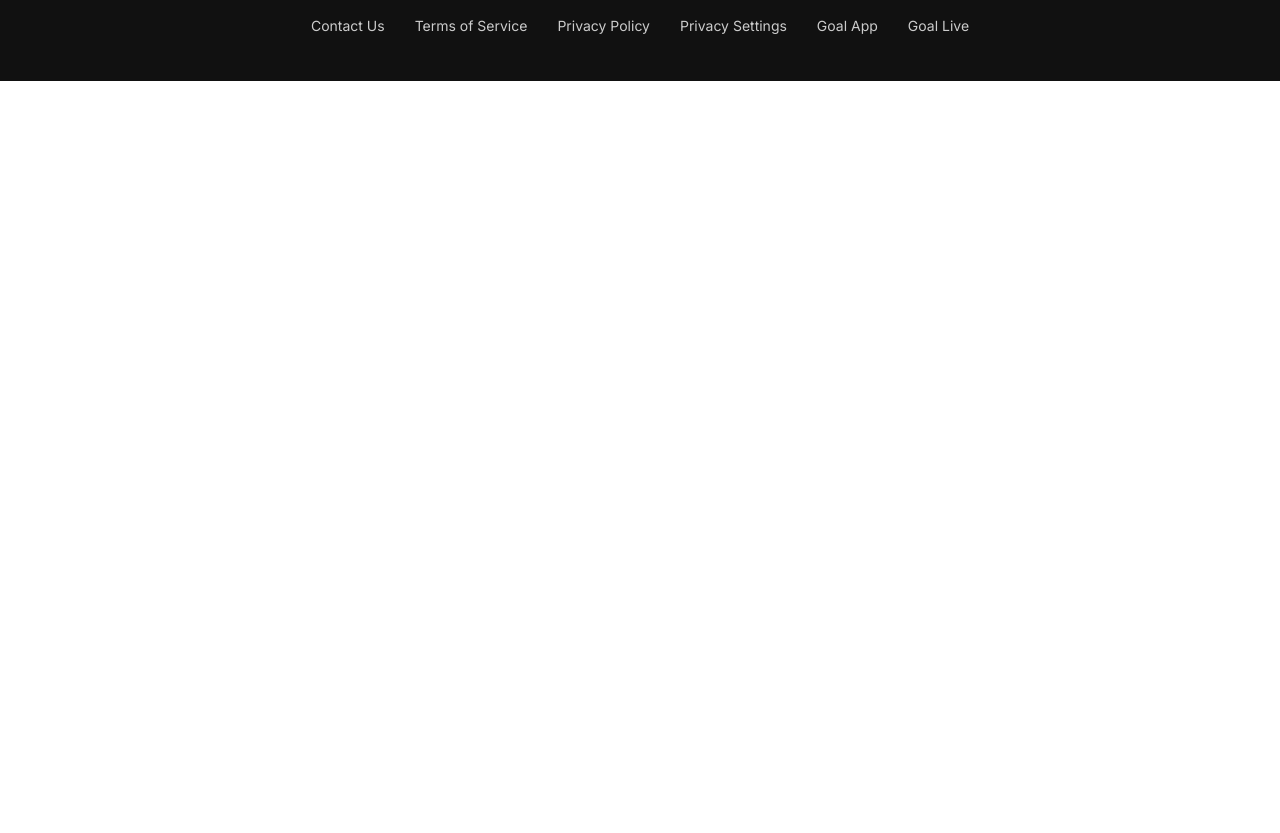
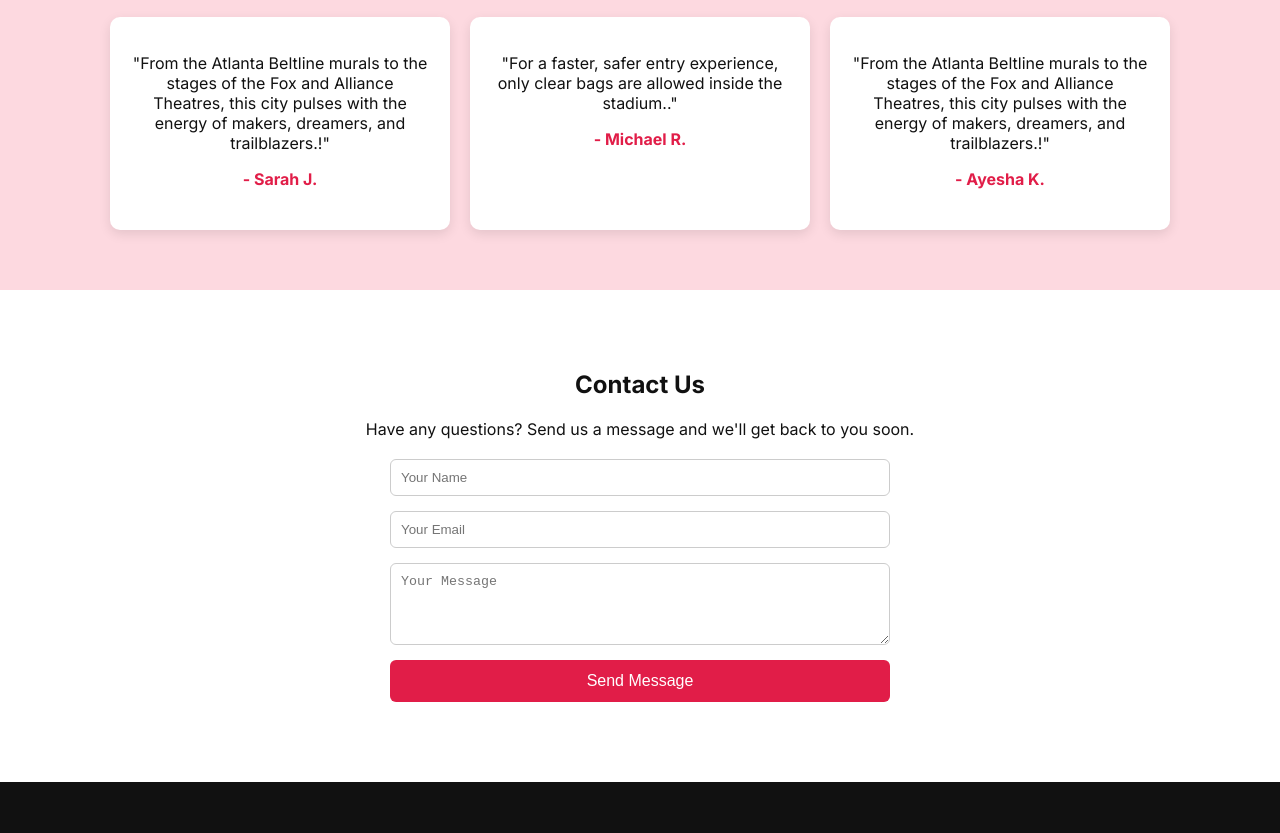
Before and after one commit to nahiyankhan55/B12_c3_fifa_world_cup, a plain HTML site: page worldcup.html in a window 1280 px wide. Shown: the part 1693-2526 px from the top of the page. Before the commit the page ends 1774 px from the top, so only its background shows below. Drawn offline with Linux system fonts and the light colour scheme.

Commit message:
make Testimonials Section and contact section

```diff
--- a/styles/style.css
+++ b/styles/style.css
@@ -1,6 +1,6 @@
 body {
   margin: 0;
-  font-family: 'Inter', sans-serif;
+  font-family: "Inter", sans-serif;
   background: #fff;
   color: #111;
 }
@@ -128,6 +128,30 @@ body {
   justify-content: space-between;
 }
 
+.testimonials {
+  padding: 60px 20px;
+  background: #fdd9e0;
+  text-align: center;
+}
+.testimonial-container {
+  display: flex;
+  justify-content: center;
+  gap: 20px;
+  flex-wrap: wrap;
+  margin-top: 20px;
+}
+.testimonial-card {
+  background: white;
+  padding: 20px;
+  max-width: 300px;
+  border-radius: 10px;
+  box-shadow: 0 4px 12px rgba(0, 0, 0, 0.1);
+}
+.testimonial-card h4 {
+  margin-top: 10px;
+  color: #e11d48;
+}
+
 /* Footer */
 .footer {
   background-color: #111;
@@ -165,6 +189,35 @@ body {
   text-decoration: none;
 }
 
+.contact-section {
+  padding: 60px 20px;
+  text-align: center;
+}
+.contact-form {
+  max-width: 500px;
+  margin: 20px auto;
+  display: flex;
+  flex-direction: column;
+  gap: 15px;
+}
+.contact-form input,
+.contact-form textarea {
+  padding: 10px;
+  border: 1px solid #ccc;
+  border-radius: 6px;
+}
+.contact-form button {
+  background: #e11d48;
+  color: white;
+  border: none;
+  padding: 12px;
+  border-radius: 6px;
+  cursor: pointer;
+  font-size: 1rem;
+}
+.contact-form button:hover {
+  background: #e11d48;
+}
 .footer-links li a:hover {
   text-decoration: underline;
   color: white;
--- a/worldcup.html
+++ b/worldcup.html
@@ -81,8 +81,7 @@
             <span>💬 23</span>
           </div>
         </div>
-
-
+<!-- Section-Gap -->
     <section class="hero">
     <div class="hero-text">
     <h1>World Cup 2025 Eight epic Club<br>World Cup Moments</span></h1>
@@ -92,10 +91,48 @@
     <div class="hero-img">
     </div>
   </section>
-
-      <!-- Repeat to total 8 cards as per design -->
+  <!-- Repeat to total 8 cards as per design -->
     </section>
   </main>
+
+      <!-- Testimonials Section -->
+    <section class="testimonials">
+      <h2>Meet the teams<span class="Flowers-text-span"></h2>
+      <div class="testimonial-container">
+        <div class="testimonial-card">
+          <p>
+            "From the Atlanta Beltline murals to the stages of the Fox and Alliance Theatres, this city pulses with the energy of makers, dreamers, and trailblazers.!"
+          </p>
+          <h4>- Sarah J.</h4>
+        </div>
+        <div class="testimonial-card">
+          <p>
+            "For a faster, safer entry experience, only clear bags are allowed inside the stadium.."
+          </p>
+          <h4>- Michael R.</h4>
+        </div>
+        <div class="testimonial-card">
+          <p>
+            "From the Atlanta Beltline murals to the stages of the Fox and Alliance Theatres, this city pulses with the energy of makers, dreamers, and trailblazers.!"
+          </p>
+          <h4>- Ayesha K.</h4>
+        </div>
+      </div>
+    </section>
+
+<!-- Contact Section -->
+    <section class="contact-section">
+      <h2>Contact <span class="Flowers-text-span">Us</span></h2>
+      <p>
+        Have any questions? Send us a message and we'll get back to you soon.
+      </p>
+      <form class="contact-form">
+        <input type="text" placeholder="Your Name" required />
+        <input type="email" placeholder="Your Email" required />
+        <textarea placeholder="Your Message" rows="4" required></textarea>
+        <button type="submit" class="btn-primary">Send Message</button>
+      </form>
+    </section>
 
   <!-- Footer -->
 
```
